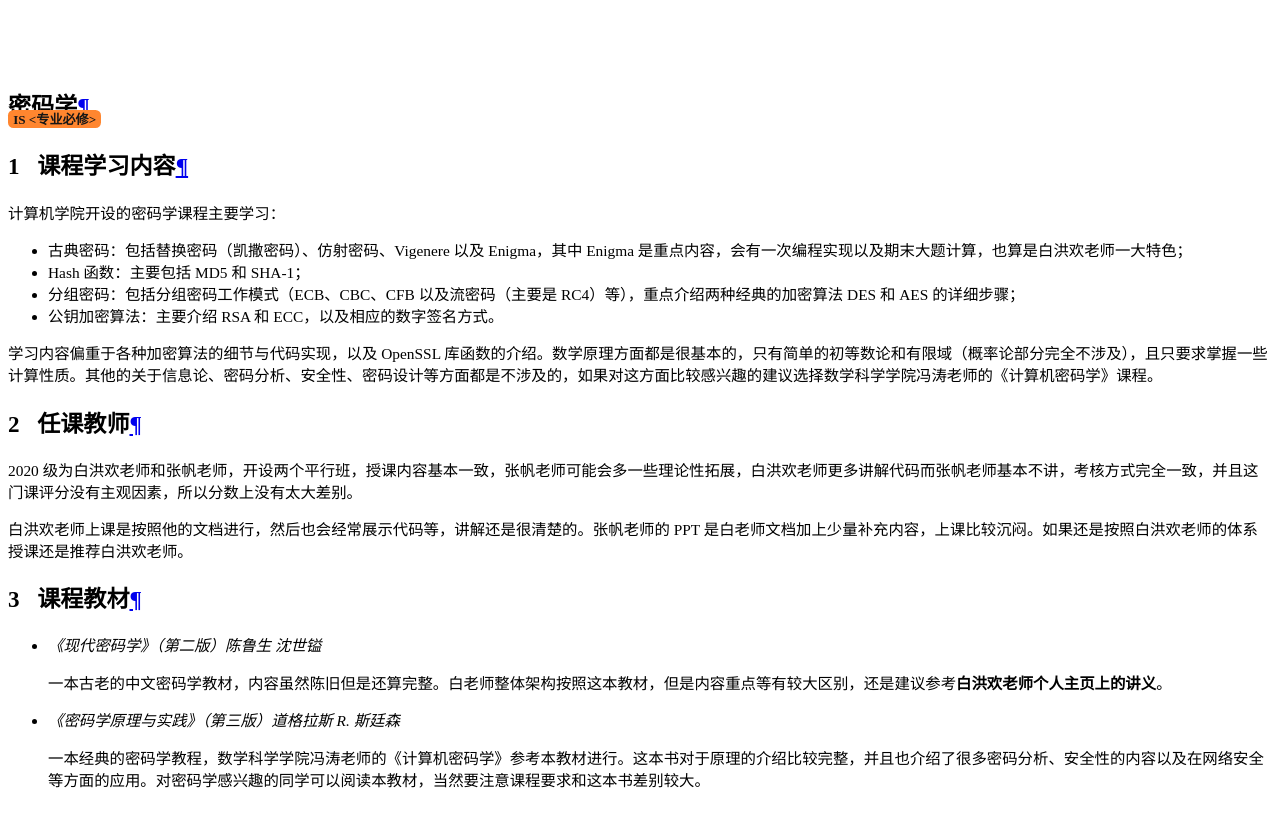
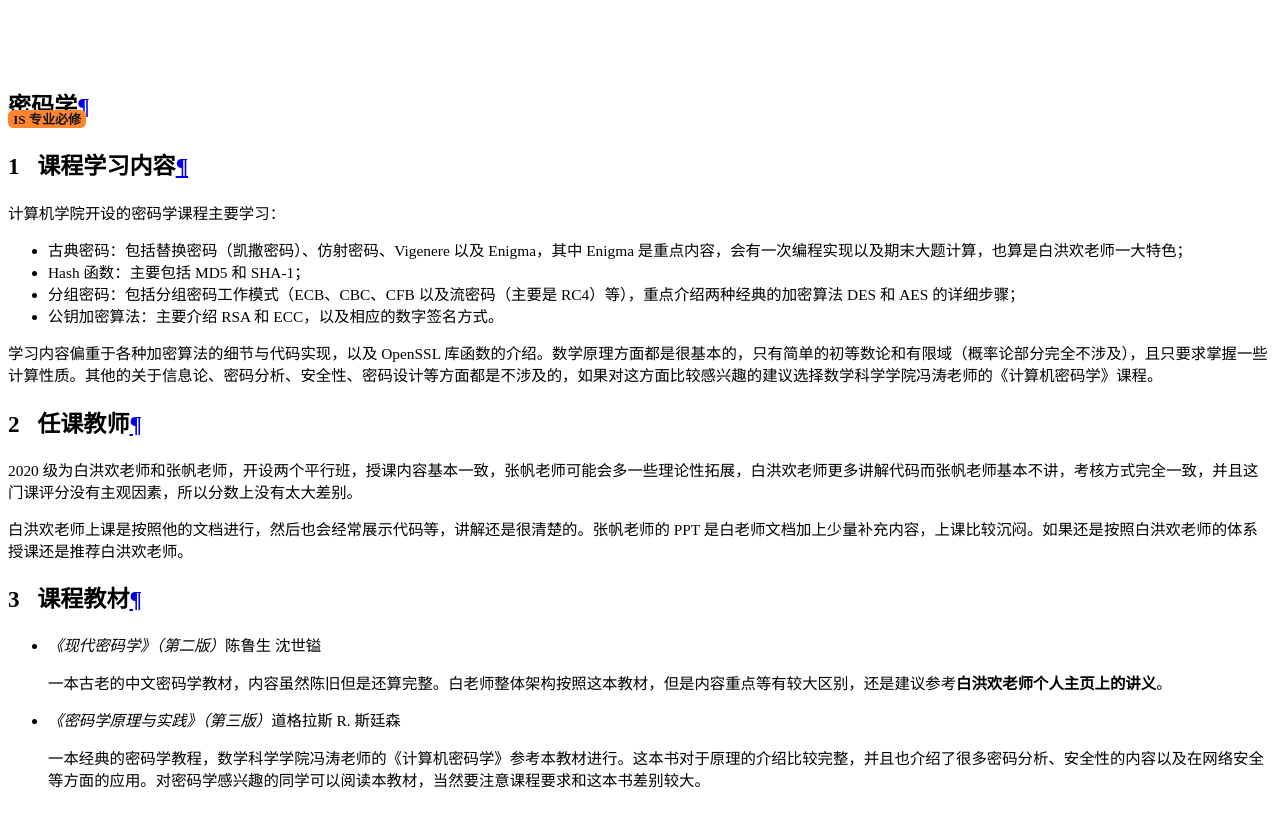
Before and after one commit to ZJU-Turing/TuringCourses, an MkDocs documentation site: the page built from docs/major_mandatory/cryptography/index.md, in a window 1280 px wide and 1400 px high, scrolled down 16336 px. Shown: the part 148-961 px from the top of the window. Built offline with MkDocs 1.6.1 and Material for MkDocs 9.7.7, drawn with Linux system fonts in a browser that asks for light colours; comment, search, counter and statistics services are not loaded.

Commit message:
style: fix cryptography

```diff
--- a/docs/major_mandatory/cryptography/index.md
+++ b/docs/major_mandatory/cryptography/index.md
@@ -1,7 +1,7 @@
 # 密码学
 
 <div class="badges">
-<span class="badge is-badge">IS <专业必修></span>
+<span class="badge is-badge">IS 专业必修</span>
 </div>
 
 
@@ -24,11 +24,11 @@
 
 ## 课程教材
 
-- *《现代密码学》（第二版）陈鲁生 沈世镒*
+- *《现代密码学》（第二版）*陈鲁生 沈世镒
 
     一本古老的中文密码学教材，内容虽然陈旧但是还算完整。白老师整体架构按照这本教材，但是内容重点等有较大区别，还是建议参考**白洪欢老师个人主页上的讲义**。
 
-- *《密码学原理与实践》（第三版）道格拉斯 R. 斯廷森*
+- *《密码学原理与实践》（第三版）*道格拉斯 R. 斯廷森
 
     一本经典的密码学教程，数学科学学院冯涛老师的《计算机密码学》参考本教材进行。这本书对于原理的介绍比较完整，并且也介绍了很多密码分析、安全性的内容以及在网络安全等方面的应用。对密码学感兴趣的同学可以阅读本教材，当然要注意课程要求和这本书差别较大。
 
```
Also changed, not shown: docs/major_mandatory/index.md (+1 -1 lines).
